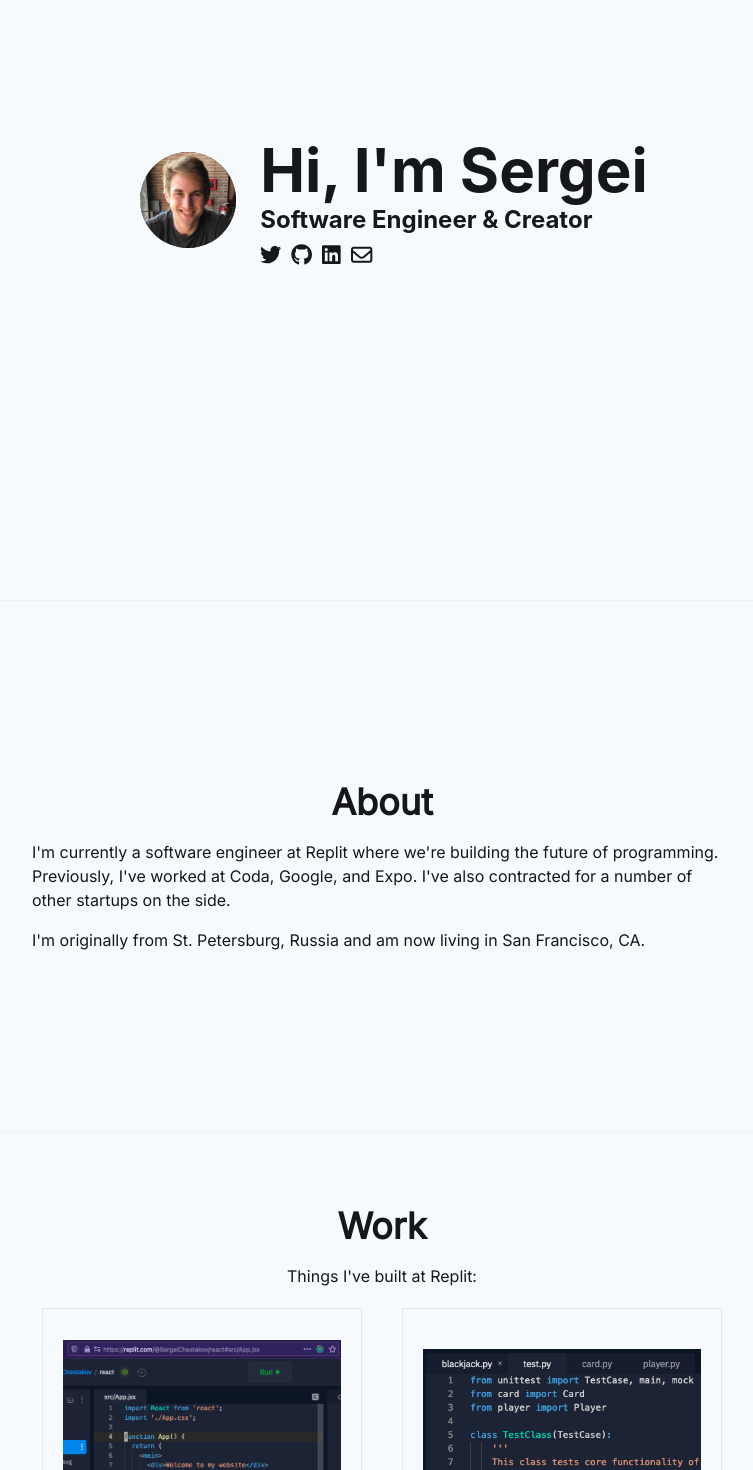
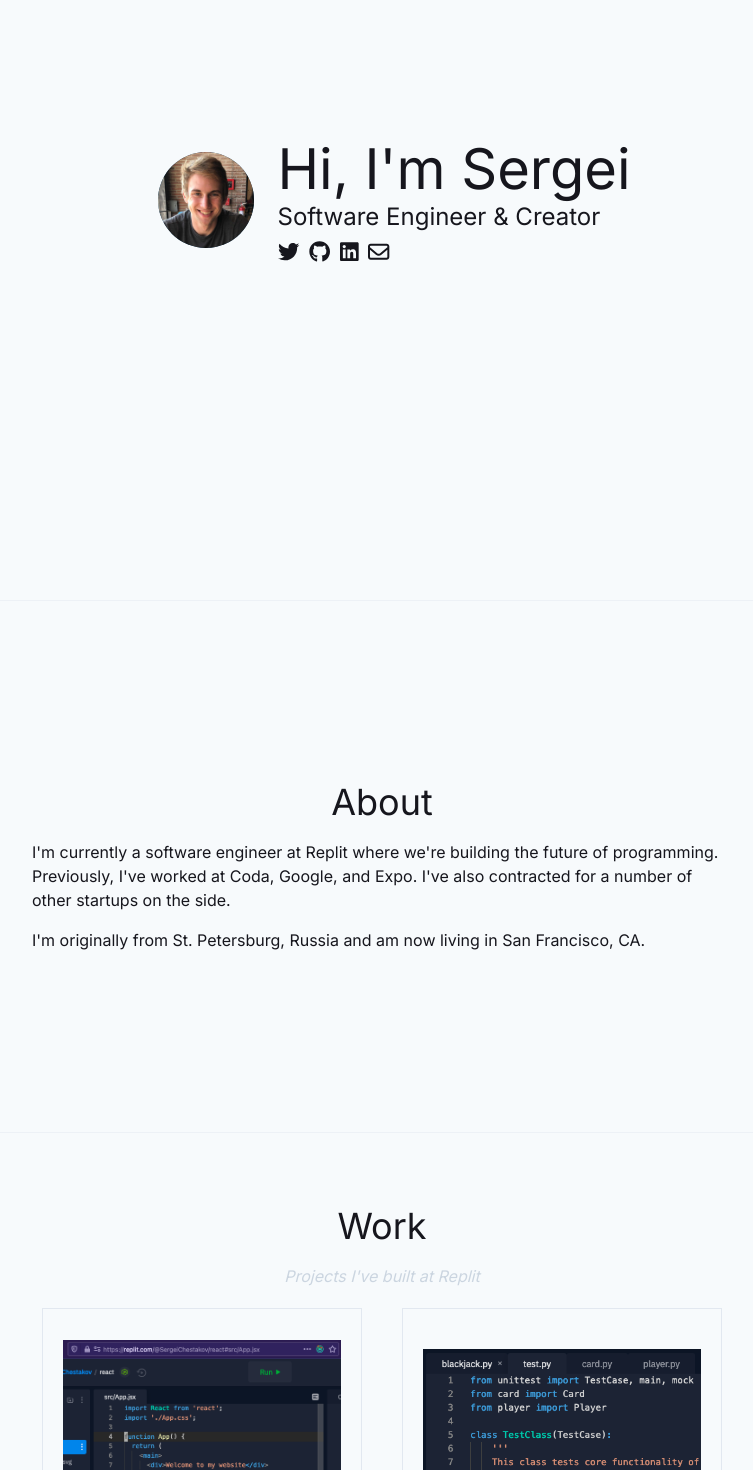
Before and after one commit to sergeichestakov/sergeidotcom, a Next.js app: page / in a window 1280 px wide. Shown: the part 200-1670 px from the top of the page, without its empty margins (258-1011 px from the left). Built offline with nearby package versions, Linux system fonts and the light colour scheme.

Commit message:
Add SubHeading component, override header styles

```diff
--- a/src/components/Card.tsx
+++ b/src/components/Card.tsx
@@ -31,7 +31,7 @@
           objectFit="contain"
           src={image}
         />
-        <Text mt={2} fontSize="xl" fontWeight="semibold" lineHeight="short">
+        <Text mt={2} fontSize="18px" fontWeight="semibold" lineHeight="short">
           {title}
         </Text>
         <Text mt={2}>{description}</Text>
--- a/src/components/Header.tsx
+++ b/src/components/Header.tsx
@@ -10,7 +10,7 @@
   return (
     <Box paddingBottom="16px">
       <Link href={href}>
-        <Heading fontFamily="Inter" fontSize="36px">
+        <Heading fontFamily="Inter" fontWeight="normal" fontSize="36px">
           {children}
         </Heading>
       </Link>
--- /dev/null
+++ b/src/components/SubHeading.tsx
@@ -0,0 +1,14 @@
+import * as React from "react";
+import { Text } from "@chakra-ui/react";
+
+interface Props {
+  children: React.ReactNode;
+}
+
+export default function SubHeading({ children }: Props) {
+  return (
+    <Text fontStyle="italic" textAlign="center" color="gray.300">
+      {children}
+    </Text>
+  );
+}
--- a/src/sections/Contact.tsx
+++ b/src/sections/Contact.tsx
@@ -5,6 +5,7 @@
 import { faTwitter } from "@fortawesome/free-brands-svg-icons";
 import Container from "../components/Container";
 import Header from "../components/Header";
+import SubHeading from "../components/SubHeading";
 
 export default function Contact() {
   return (
@@ -12,10 +13,10 @@
       <Flex flexDir="column" justify="center" align="center" maxWidth="750px">
         <Header href="#contact">Contact</Header>
         <Box width="100%" paddingBottom="16px">
-          <Text textAlign="center">
+          <SubHeading>
             Hit me up if you're in San Francisco! I'd love to grab coffee and
             chat.
-          </Text>
+          </SubHeading>
 
           <Flex pt="8px" justify="center">
             <Box p="8px">
--- a/src/sections/Intro.tsx
+++ b/src/sections/Intro.tsx
@@ -21,8 +21,17 @@
             />
           </Box>
           <Flex flexDir="column">
-            <Heading fontSize="6xl">Hi, I'm Sergei</Heading>
-            <Heading fontSize="2xl">Software Engineer & Creator</Heading>
+            <Heading
+              as="h1"
+              fontSize="56px"
+              fontFamily="Inter"
+              fontWeight="normal"
+            >
+              Hi, I'm Sergei
+            </Heading>
+            <Heading fontSize="24px" fontFamily="Inter" fontWeight="normal">
+              Software Engineer & Creator
+            </Heading>
             <Links />
           </Flex>
         </Flex>
--- a/src/sections/Projects.tsx
+++ b/src/sections/Projects.tsx
@@ -1,8 +1,9 @@
 import * as React from "react";
-import { Box, Flex, Text } from "@chakra-ui/react";
+import { Box, Flex } from "@chakra-ui/react";
 import Container from "../components/Container";
 import Card from "../components/Card";
 import Header from "../components/Header";
+import SubHeading from "../components/SubHeading";
 
 const PERSONAL_PROJECTS = [
   {
@@ -77,7 +78,7 @@
       <Flex flexDir="column" justify="center" align="center" maxWidth="750px">
         <Header href="#projects">Projects</Header>
         <Box width="100%" paddingBottom="16px">
-          <Text textAlign="center">Things I've built in my free time:</Text>
+          <SubHeading>Projects I've built in my free time</SubHeading>
           <Flex flexWrap="wrap" justify="center" align="center">
             {PERSONAL_PROJECTS.map(({ title, description, image, href }) => (
               <Card
--- a/src/sections/Talks.tsx
+++ b/src/sections/Talks.tsx
@@ -3,6 +3,7 @@
 import Container from "../components/Container";
 import Card from "../components/Card";
 import Header from "../components/Header";
+import SubHeading from "../components/SubHeading";
 
 const TALKS = [
   {
@@ -37,7 +38,7 @@
       <Flex flexDir="column" justify="center" align="center" maxWidth="750px">
         <Header href="#talks">Talks</Header>
         <Box width="100%" paddingBottom="16px">
-          <Text textAlign="center">Talks I've given:</Text>
+          <SubHeading>Talks I've given</SubHeading>
           <Flex flexWrap="wrap" justify="center" align="center">
             {TALKS.map(({ title, description, image, href }) => (
               <Card
--- a/src/sections/Work.tsx
+++ b/src/sections/Work.tsx
@@ -3,6 +3,7 @@
 import Container from "../components/Container";
 import Card from "../components/Card";
 import Header from "../components/Header";
+import SubHeading from "../components/SubHeading";
 
 const WORK_PROJECTS = [
   {
@@ -73,7 +74,7 @@
       <Flex flexDir="column" justify="center" align="center" maxWidth="750px">
         <Header href="#work">Work</Header>
         <Box width="100%" paddingBottom="16px">
-          <Text textAlign="center">Things I've built at Replit:</Text>
+          <SubHeading>Projects I've built at Replit</SubHeading>
           <Flex flexWrap="wrap" justify="center" align="center">
             {WORK_PROJECTS.map(({ title, description, image, href }) => (
               <Card
```
